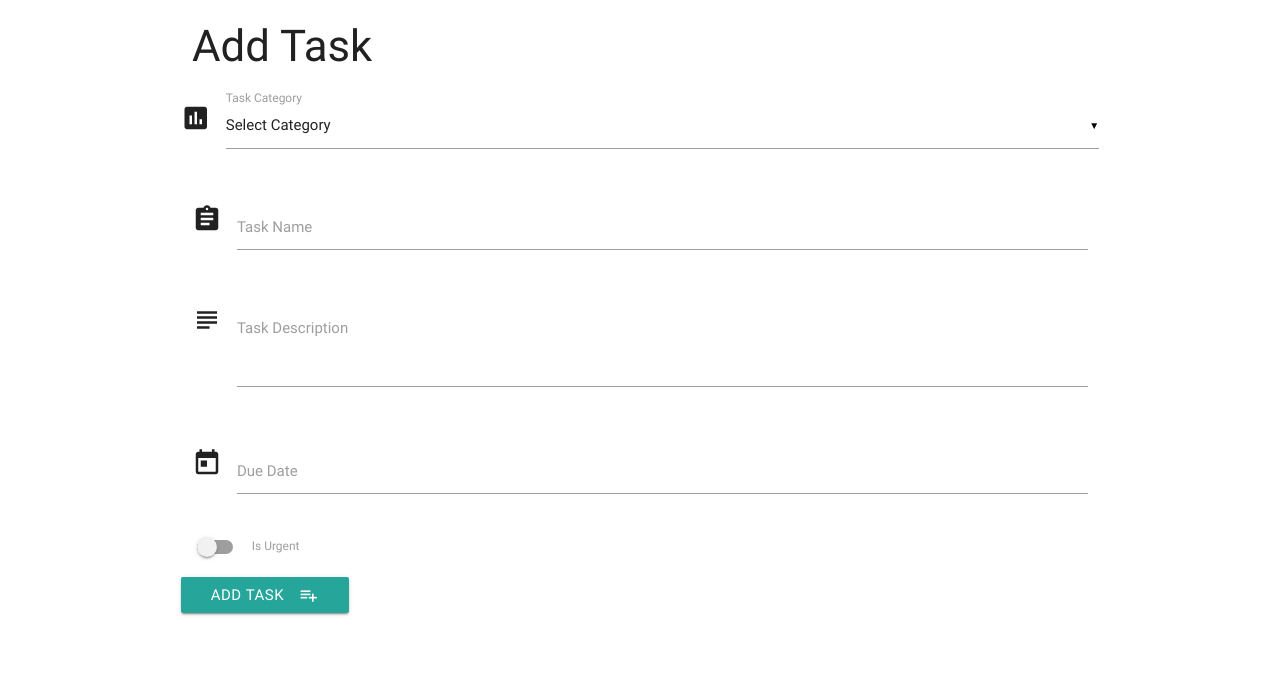
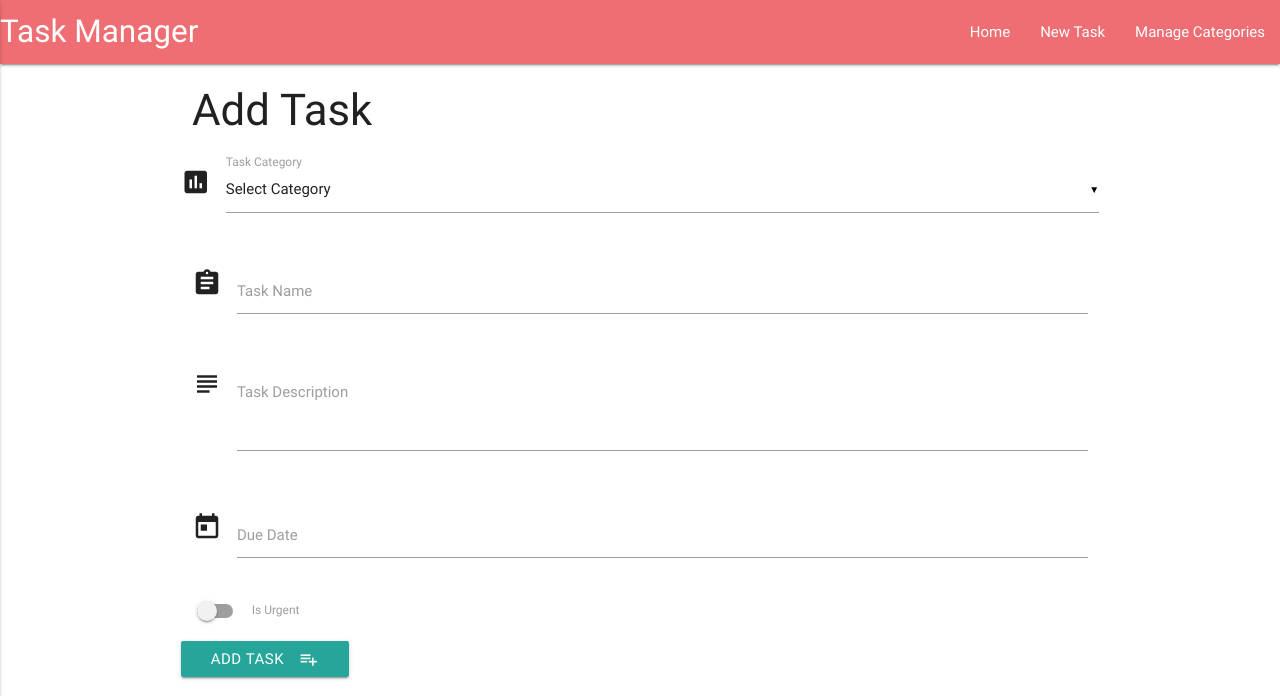
Before and after one commit to ElliotRedhead/LearningMongoDB, a Flask app: page /add_task in a window 1280 px wide. Shown: the top 696 px of the page. Run offline with Flask 2, Linux system fonts and the light colour scheme; data that the repository does not hold is empty; some libraries are stand-ins or nearby versions.

Commit message:
Added navigation bar.

```diff
--- a/templates/base.html
+++ b/templates/base.html
@@ -4,10 +4,28 @@
 <head>
     <link href="https://fonts.googleapis.com/icon?family=Material+Icons" rel="stylesheet">
     <link rel="stylesheet" href="https://cdnjs.cloudflare.com/ajax/libs/materialize/0.100.2/css/materialize.min.css">
-    <link rel="stylesheet" href="{{url_for('static', filename='css/style.css')}}" type="text/css"/>
+    <link rel="stylesheet" href="{{url_for('static', filename='css/style.css')}}" type="text/css" />
 </head>
 
 <body>
+    <header>
+        <nav>
+            <div class="nav-wrapper">
+                <a href="{{url_for('get_tasks')}}" class="brand-logo">Task Manager</a>
+                <a href="#" data-activates="mobile-demo" class="button-collapse"><i class="material-icons">menu</i></a>
+                <ul id="nav-mobile" class="right hide-on-med-and-down">
+                    <li><a href="{{url_for('get_tasks')}}">Home</a></li>
+                    <li><a href="{{url_for('add_task')}}">New Task</a></li>
+                    <li><a href="{{url_for('get_categories')}}">Manage Categories</a></li>
+                </ul>
+                <ul class="side-nav" id="mobile-demo">
+                    <li><a href="{{url_for('get_tasks')}}">Home</a></li>
+                    <li><a href="{{url_for('add_task')}}">New Task</a></li>
+                    <li><a href="{{url_for('get_categories')}}">Manage Categories</a></li>
+                </ul>
+            </div>
+        </nav>
+    </header>
     <div class="container">
         {% block content %}
         {% endblock %}
@@ -15,9 +33,10 @@
     <script src="https://cdnjs.cloudflare.com/ajax/libs/jquery/3.2.1/jquery.min.js"></script>
     <script src="https://cdnjs.cloudflare.com/ajax/libs/materialize/0.100.2/js/materialize.min.js"></script>
     <script type="text/javascript">
-        $(document).ready(function() {
+        $(document).ready(function () {
             $('.collapsible').collapsible();
             $('select').material_select();
+            $(".button-collapse").sideNav();
         });
         $('.datepicker').pickadate({
             selectMonths: true, // Creates a dropdown to control month
```
Lines whose indentation alone changed are shown as unchanged.
